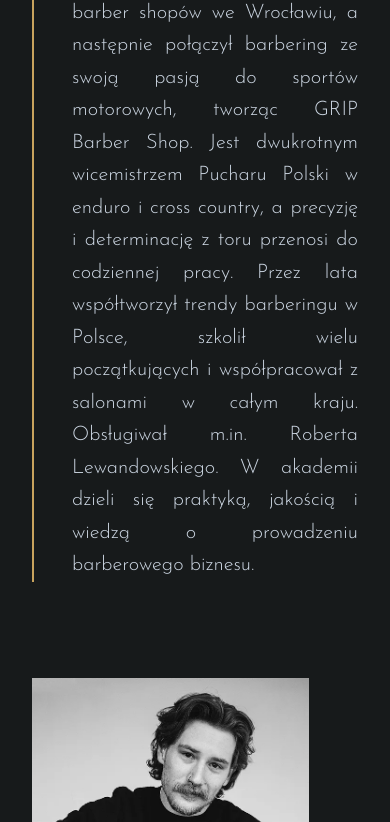
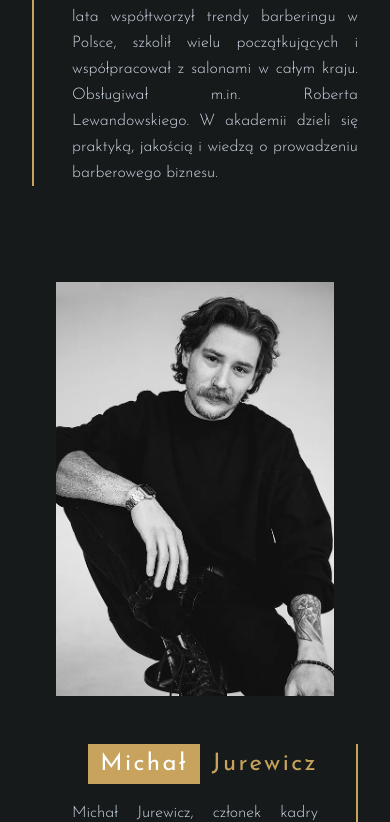
Before and after one commit to dawidzabrzenski/gripbarber2026, a React (Vite) app: page / in a window 390 px wide. Shown: the part 8608-9430 px from the top of the page. Built offline with nearby package versions, Linux system fonts and the light colour scheme.

Commit message:
Sizing for mobile

```diff
--- a/src/sections/Team.jsx
+++ b/src/sections/Team.jsx
@@ -51,7 +51,7 @@ export default function Team() {
                 delay={index * motion.reveal.delayStep}
               >
                 <div
-                  className={`relative grid items-center gap-28 ${
+                  className={`relative grid items-center gap-12 md:gap-28 ${
                     isReversed
                       ? "lg:grid-cols-[1fr_540px]"
                       : "lg:grid-cols-[540px_1fr]"
@@ -63,7 +63,7 @@ export default function Team() {
                         src={member.image}
                         alt={`${member.firstName} ${member.lastName}`}
                         loading="lazy"
-                        className="w-[85%] object-cover grayscale transition duration-700 hover:scale-[1.06]"
+                        className="w-[85%] mx-auto object-cover grayscale transition duration-700 hover:scale-[1.06]"
                       />
                     </div>
                   </div>
@@ -94,7 +94,7 @@ export default function Team() {
                       </div>
                     </div>
 
-                    <p className="text-xl font-light leading-relaxed text-slate-300 text-justify">
+                    <p className="text-base md:text-xl font-light leading-relaxed text-slate-300 text-justify">
                       {member.description}
                     </p>
                   </div>
--- a/src/sections/Workshops.jsx
+++ b/src/sections/Workshops.jsx
@@ -7,7 +7,7 @@ const workshops = [
     price: "1000 zł",
     description: [
       "Podczas szkolenia będziesz mieć okazję obserwować i praktykować różne techniki, które są popularne w dzisiejszych trendach fryzjerskich. Będziesz również uczyć się, jak dobierać odpowiednie narzędzia i produkty do długich włosów, aby osiągnąć pożądane efekty.",
-      "Szkolenie Modern look&learn - długie włosy jest skierowane zarówno do fryzjerów początkujących, jak i do bardziej doświadczonych profesjonalistów, którzy chcą poszerzyć swoją wiedzę i umiejętności w zakresie fryzjerstwa dla długich włosów. Nie są wymagane żadne wcześniejsze doświadczenia ani umiejętności, ponieważ szkolenie jest oparte na praktyce i umożliwia uczestnikom naukę poprzez obserwację i praktykę",
+      "Szkolenie Modern look&learn - długie włosy jest skierowane zarówno do fryzjerów początkujących, jak i do bardziej doświadczonych profesjonalistów, którzy chcą poszerzyć swoją wiedzę i umiejętności w zakresie fryzjerstwa dla długich włosów. Nie są wymagane żadne wcześniejsze doświadczenia ani umiejętności, ponieważ szkolenie jest oparte na praktyce i umożliwia uczestnikom naukę poprzez obserwację i praktykę.",
       "Całe szkolenie trwa jeden dzień i odbywa się w grupie. Uczestnicy mają możliwość zadawania pytań, uzyskiwania informacji zwrotnych od instruktora i wymiany doświadczeń z innymi uczestnikami. Po ukończeniu szkolenia otrzymasz certyfikat potwierdzający udział w kursie Modern look&learn - długie włosy.",
     ],
   },
```
